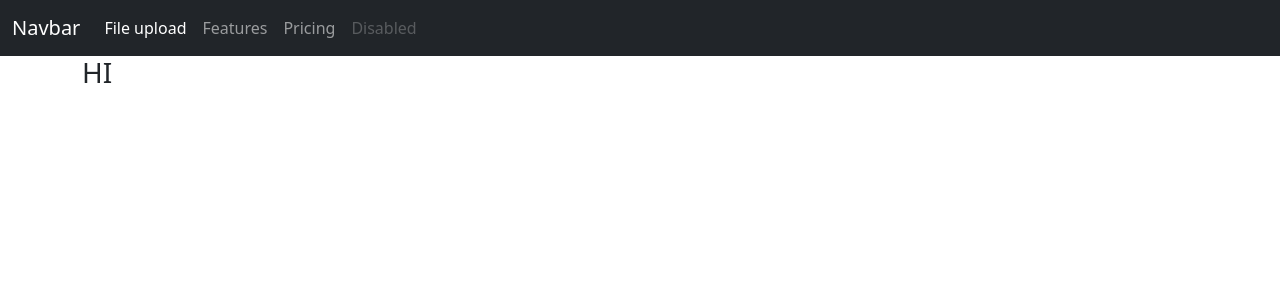
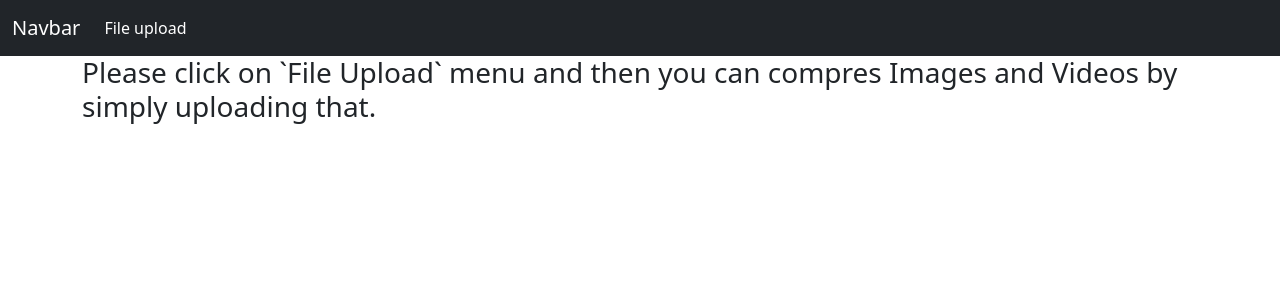
Before and after one commit to jaydeep32/compressor, a Flask app: page / in a window 1280 px wide. Shown: the top 300 px of the page. Run offline with Flask 2, Linux system fonts and the light colour scheme.

Commit message:
Update code and some design.

```diff
--- a/app/routes.py
+++ b/app/routes.py
@@ -15,7 +15,7 @@ def index():
 
 @app.route('/download_file/<path:filename>')
 def download_file(filename):
-    print(FILE_TYPE)
+    print(filename)
     if FILE_TYPE == 'img': folder_name = 'images'
     if FILE_TYPE == 'pdf': folder_name = 'pdfs'
     if FILE_TYPE == 'video': folder_name = 'videos'
@@ -44,6 +44,7 @@ def save_image(image):
 def save_pdf(pdf):
     print(dir(pdf))
     print(pdf)
+    return {'label': 'danger', 'error': 'Not a VIdeo or Imgae it\'s PDF file!'}
 
 
 def save_video(video):
@@ -54,7 +55,7 @@ def save_video(video):
     video.save(path)
 
     old_f_size = path.stat().st_size
-    new_file = compress_video(path)
+    new_file = compress_video(path, v_bit_rate=40, a_bit_rate=20)
     new_f_size = new_file.stat().st_size
     os.remove(path)
     diff = 100 - ((new_f_size * 100) / old_f_size)
--- a/app/templates/index.html
+++ b/app/templates/index.html
@@ -2,7 +2,7 @@
 {% block content %}
 
     <div class="h3">
-        HI
+        Please click on `File Upload` menu and then you can compres Images and Videos by simply uploading that.
     </div>
 
 {% endblock content %}
--- a/app/templates/navbar.html
+++ b/app/templates/navbar.html
@@ -1,6 +1,6 @@
 <nav class="navbar navbar-expand-lg navbar-dark bg-dark">
     <div class="container-fluid">
-        <a class="navbar-brand" href="#">Navbar</a>
+        <a class="navbar-brand" href="/">Navbar</a>
         <button class="navbar-toggler" type="button" data-bs-toggle="collapse" data-bs-target="#navbarNav"
             aria-controls="navbarNav" aria-expanded="false" aria-label="Toggle navigation">
             <span class="navbar-toggler-icon"></span>
@@ -10,7 +10,7 @@
                 <li class="nav-item">
                     <a class="nav-link active" aria-current="page" href="{{ url_for('file_upload') }}">File upload</a>
                 </li>
-                <li class="nav-item">
+                <!--li class="nav-item">
                     <a class="nav-link" href="#">Features</a>
                 </li>
                 <li class="nav-item">
@@ -18,7 +18,7 @@
                 </li>
                 <li class="nav-item">
                     <a class="nav-link disabled" href="#" tabindex="-1" aria-disabled="true">Disabled</a>
-                </li>
+                </li-->
             </ul>
         </div>
     </div>
```
Also changed, not shown: app/static/js/main.js (+6 -1 lines), app/templates/file_upload.html (+4 -4 lines), app/static/images/467412-free-download-cool-space-wallpaper-desktop-background-1920x1080-for-your-desktop-mobile-tablet-explore-cool-4k-wallpaper-8k-hd-wallpaper-4k-video-game-wallpaper-ultra-hd-wallpaper-1080p.jpg (deleted), app/static/images/74ed0fe57841063540c05aa0ff255f82.jpg (deleted), app/static/images/WallpaperDog-10915422.jpg (deleted), app/static/images/wallpaperflare.com_wallpaper_5.jpg (deleted), app/static/images/wallpaperflare.com_wallpaper_7.jpg (deleted), 2 other files.
